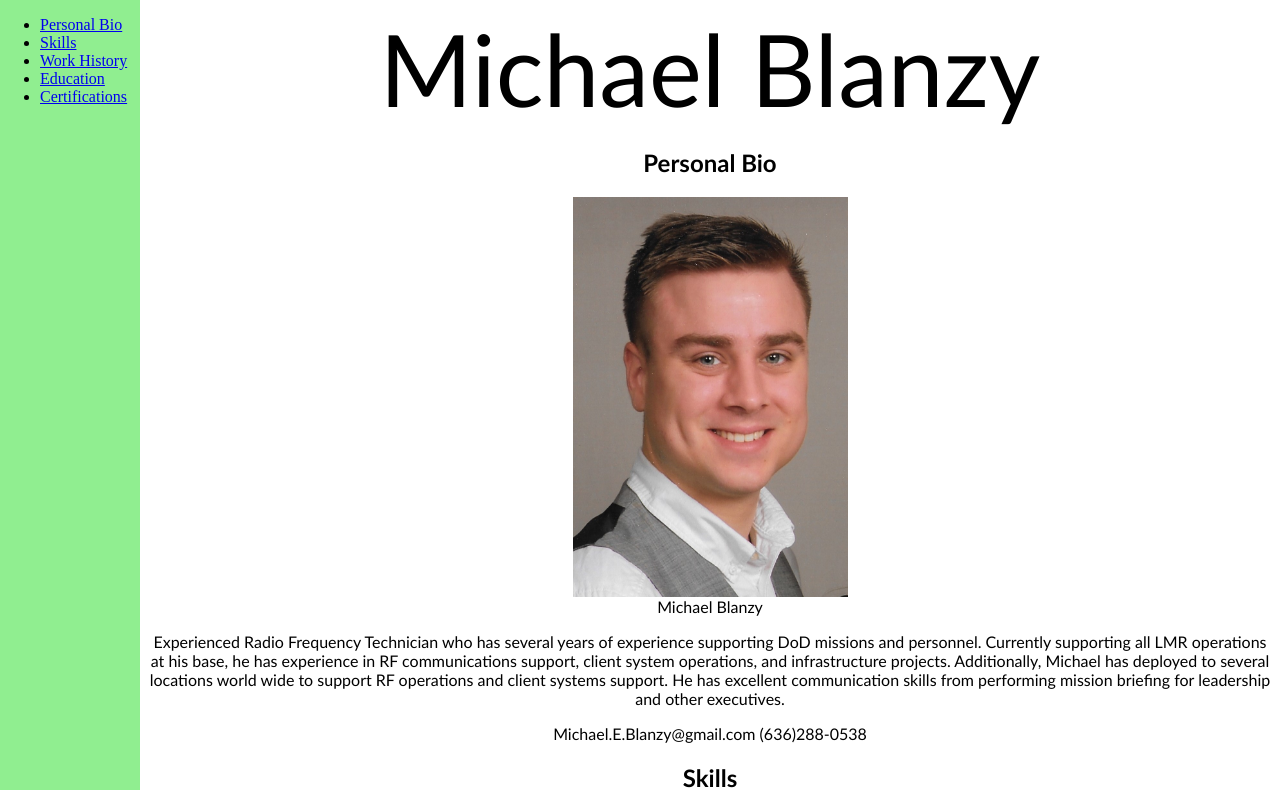
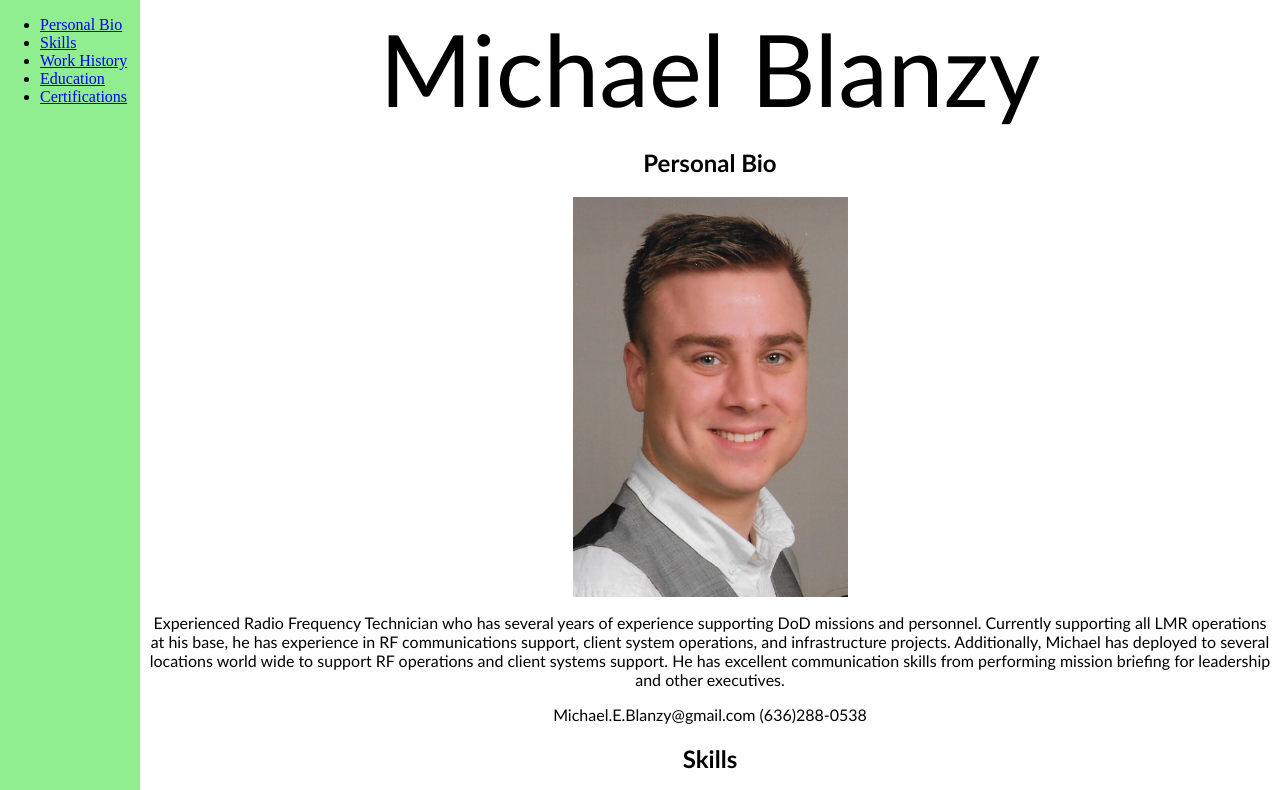
Before and after one commit to Artimas/html-me-something, a plain HTML site: page index.html in a window 1280 px wide. Shown: the top 790 px of the page. Drawn offline with Linux system fonts and the light colour scheme.

Commit message:
removed redundant lines

```diff
--- a/index.html
+++ b/index.html
@@ -18,7 +18,6 @@
     <article class="content" id="Bio">
         <h1>Personal Bio</h1>
         <img src="./Michael Resume Pic.jpg" alt="Image of Michael Blanzy" height="400" width="275">
-        <header>Michael Blanzy</header>
         <p>Experienced Radio Frequency Technician who has several years of experience supporting DoD missions and
                 personnel. Currently supporting all LMR operations at his base, he has experience in RF communications
                 support, client system operations, and infrastructure projects. Additionally, Michael has deployed to several
```
